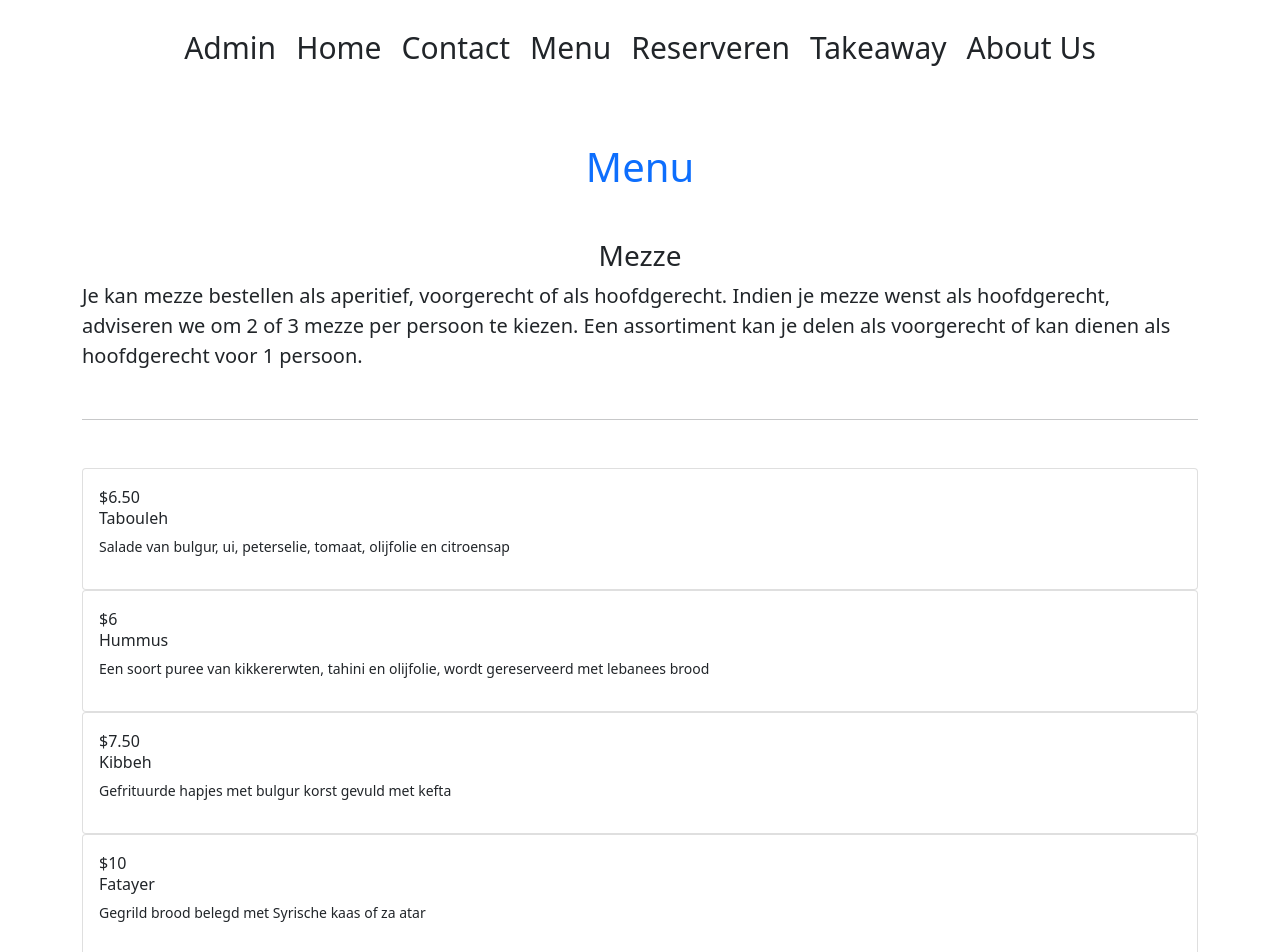
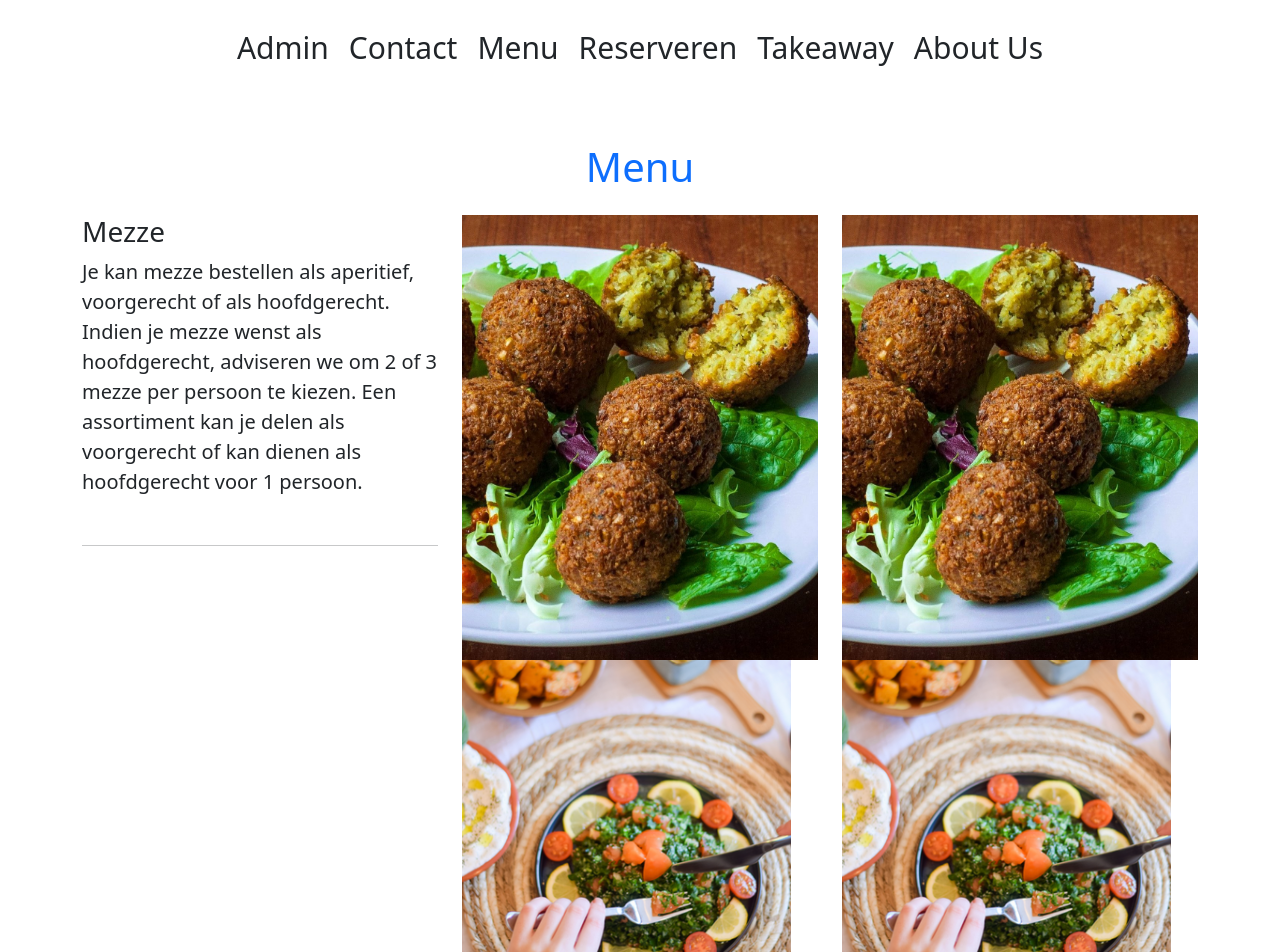
Before and after one commit to Lucidious45/GipRestaurant, an Angular app: page /menu in a window 1280 px wide. Shown: the top 952 px of the page. Built offline with nearby package versions, Linux system fonts and the light colour scheme.

Commit message:
Small tweak
d

```diff
--- a/src/app/app.component.html
+++ b/src/app/app.component.html
@@ -7,7 +7,7 @@
   <div class="header">
 
     <div routerLink="/admin">Admin</div>
-    <div routerLink="/home">Home</div>
+    <!-- <div routerLink="/home">Home</div>-->
     <div routerLink="/contact">Contact</div>
     <div routerLink="/menu">Menu</div>
     <div routerLink="/reserveren">Reserveren</div>
--- a/src/app/menu/menu.component.html
+++ b/src/app/menu/menu.component.html
@@ -24,7 +24,7 @@
       {{product.name}}
     </h3>
     </a>
-    <!-- <button class="btn btn-info">In Winkelmandje</button>
+     <button class="btn btn-info">In Winkelmandje</button>
     </div>
   </div>
 </div>
@@ -33,12 +33,31 @@
     <div class="col-lg-10 mx-auto col-12 text-center mb-3">
         <h1 class="mt-0 text-primary">Menu</h1>
     </div>
-    <div class="col-12 mt-4">
-      <!-- VOORGERECHTEN -->
-        <h3 class="text-center">Mezze</h3>
+    <!-- VOORGERECHTEN -->
+    <!-- <div class="col-md">
+
+
+    </div> -->
+    <div class="container">
+        <div class="row">
+          <div class="col">
+            <h3 class="text-left">Mezze</h3>
         <p class="lead">Je kan mezze bestellen als aperitief, voorgerecht of als hoofdgerecht. Indien je mezze wenst als hoofdgerecht, adviseren we om 2 of 3 mezze per persoon te kiezen. Een assortiment kan je delen als voorgerecht of kan dienen als hoofdgerecht voor 1 persoon.</p>
         <hr class="accent my-5">
-    </div>
+          </div>
+          <div class="col">
+            <img src="assets/Falafel1.jpg" class="img-fluid">
+            <img src="assets/Tabbouleh1.jpg" class="img-fluid">
+          </div>
+          <div class="col">
+            <img src="assets/Falafel1.jpg" class="img-fluid">
+            <img src="assets/Tabbouleh1.jpg" class="img-fluid">
+          </div>
+        </div>
+        <div class="row">
+
+      </div>
+
     <div class="card-columns">
         <div class="card card-body">
             <span class="float-right font-weight-bold">$6.50</span>
--- a/src/app/takeaway/takeaway.component.html
+++ b/src/app/takeaway/takeaway.component.html
@@ -1,4 +1,14 @@
-<p>
-  takeaway works!
-  Github works
-</p>
+<!doctype html>
+
+<html lang="en">
+<head>
+  <meta charset="utf-8">
+  <meta name="viewport" content="width=device-width, initial-scale=1">
+
+  <title>Takeaway</title>
+</head>
+
+<body>
+  <!-- your content here... -->
+</body>
+</html>
```
Also changed, not shown: angular.json (line endings or trailing spaces), src/assets/Falafel1.jpg (added).
